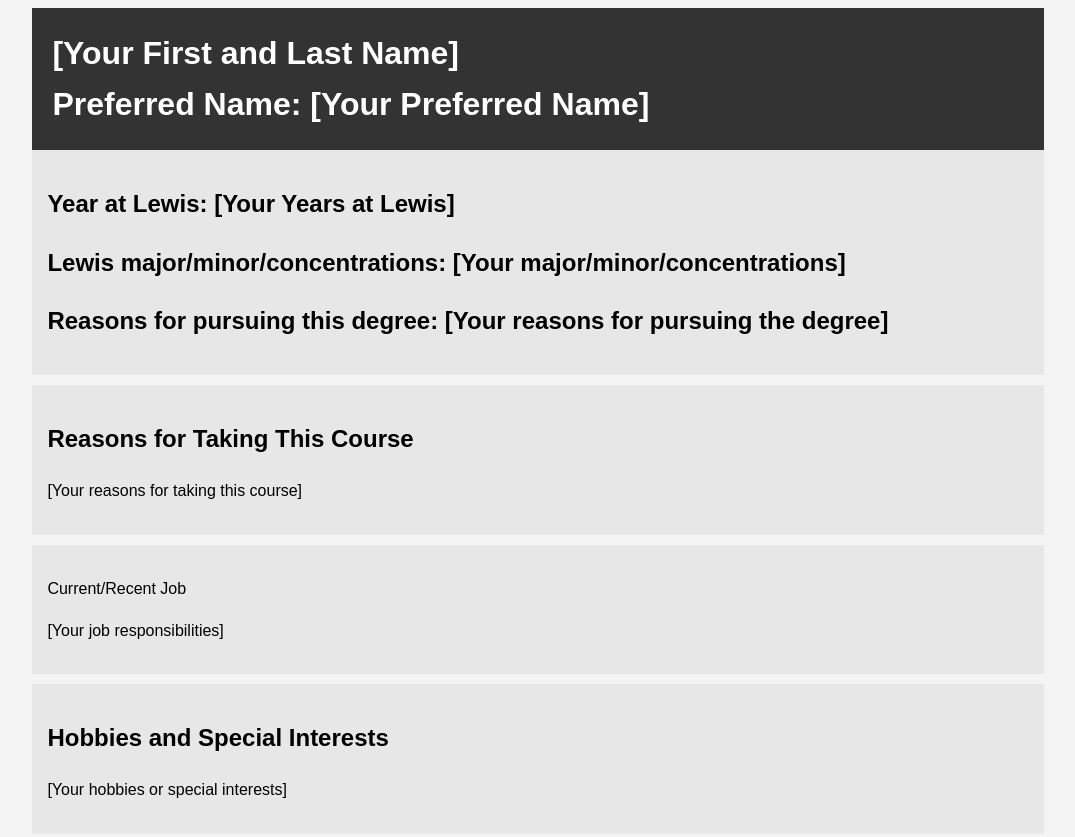
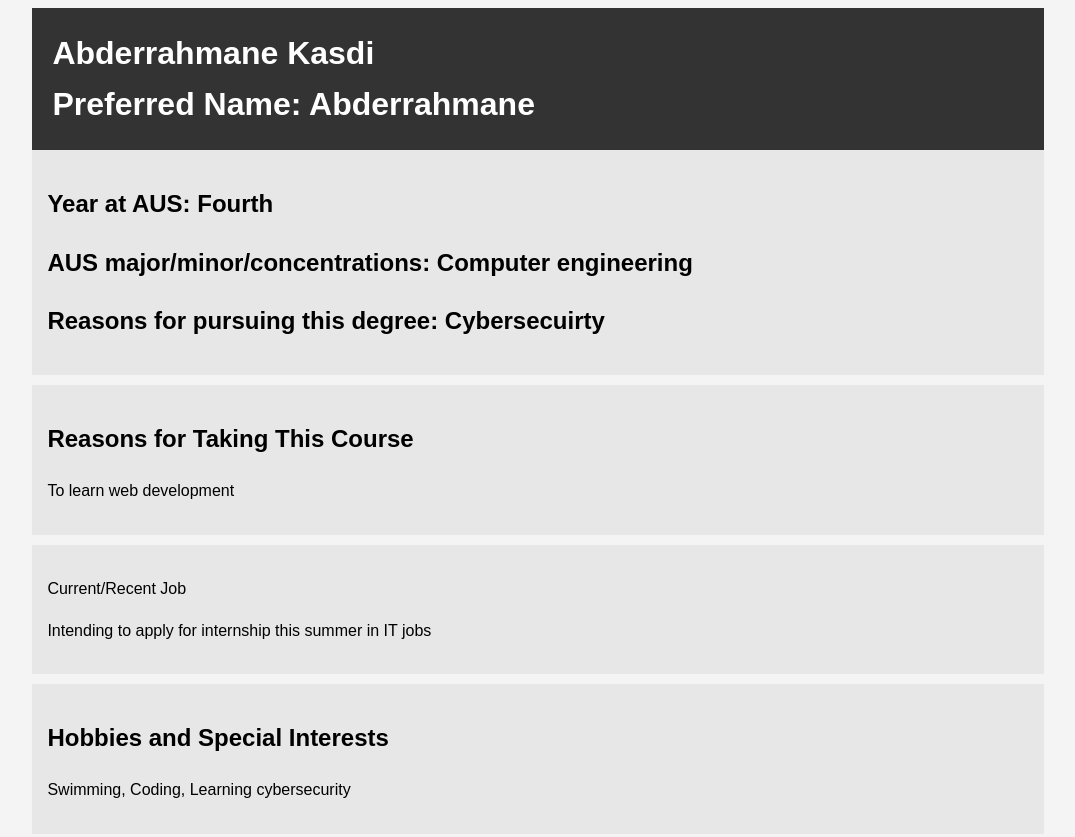
Before and after one commit to AbdKsd841/AbdKsd.github.io, a plain HTML site: page index.html in a window 1280 px wide. Shown: the top 837 px of the page, without its empty margins (102-1177 px from the left). Drawn offline with Linux system fonts and the light colour scheme.

Commit message:
Update index.html

```diff
--- a/index.html
+++ b/index.html
@@ -31,29 +31,29 @@
 <body>
     <div class="container">
         <header class="main-info">
-            <h1>[Your First and Last Name]</h1>
-            <h1>Preferred Name: [Your Preferred Name]</h1>
+            <h1>Abderrahmane Kasdi</h1>
+            <h1>Preferred Name: Abderrahmane</h1>
         </header>
 
         <section class="lewis">
-			<h2>Year at Lewis: [Your Years at Lewis]</h2>
-			<h2>Lewis major/minor/concentrations: [Your major/minor/concentrations]</h2>
-			<h2>Reasons for pursuing this degree: [Your reasons for pursuing the degree]</h2>
+			<h2>Year at AUS: Fourth</h2>
+			<h2>AUS major/minor/concentrations: Computer engineering</h2>
+			<h2>Reasons for pursuing this degree: Cybersecuirty</h2>
         </section>
 
 		<section class="course">
             <h2>Reasons for Taking This Course</h2>
-            <p>[Your reasons for taking this course]</p>
+            <p>To learn web development</p>
         </section>
 
 		<section class="job">
             <p>Current/Recent Job</p>
-			<p>[Your job responsibilities]</p>
+			<p>Intending to apply for internship this summer in IT jobs</p>
         </section>
 
         <section class="hobbies">
             <h2>Hobbies and Special Interests</h2>
-            <p>[Your hobbies or special interests]</p>
+            <p>Swimming, Coding, Learning cybersecurity</p>
         </section>
 
         <section class="fun-fact">
```
